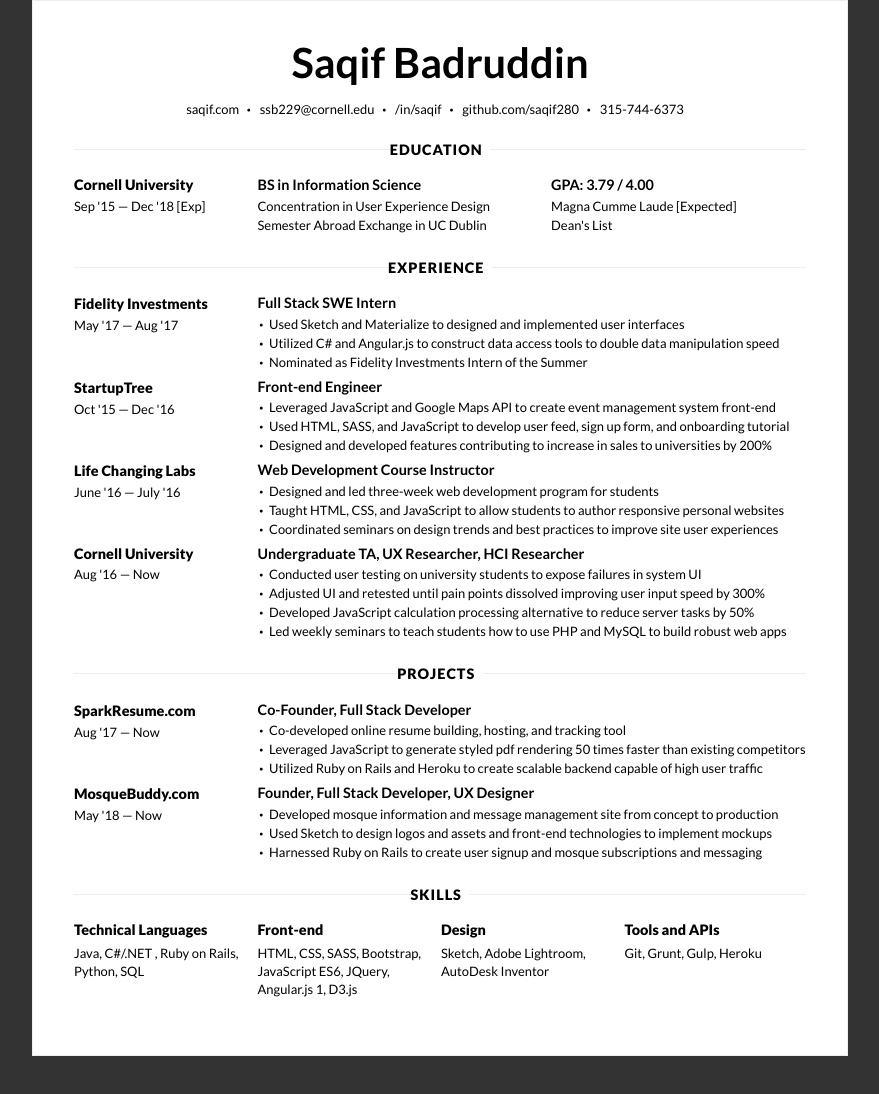
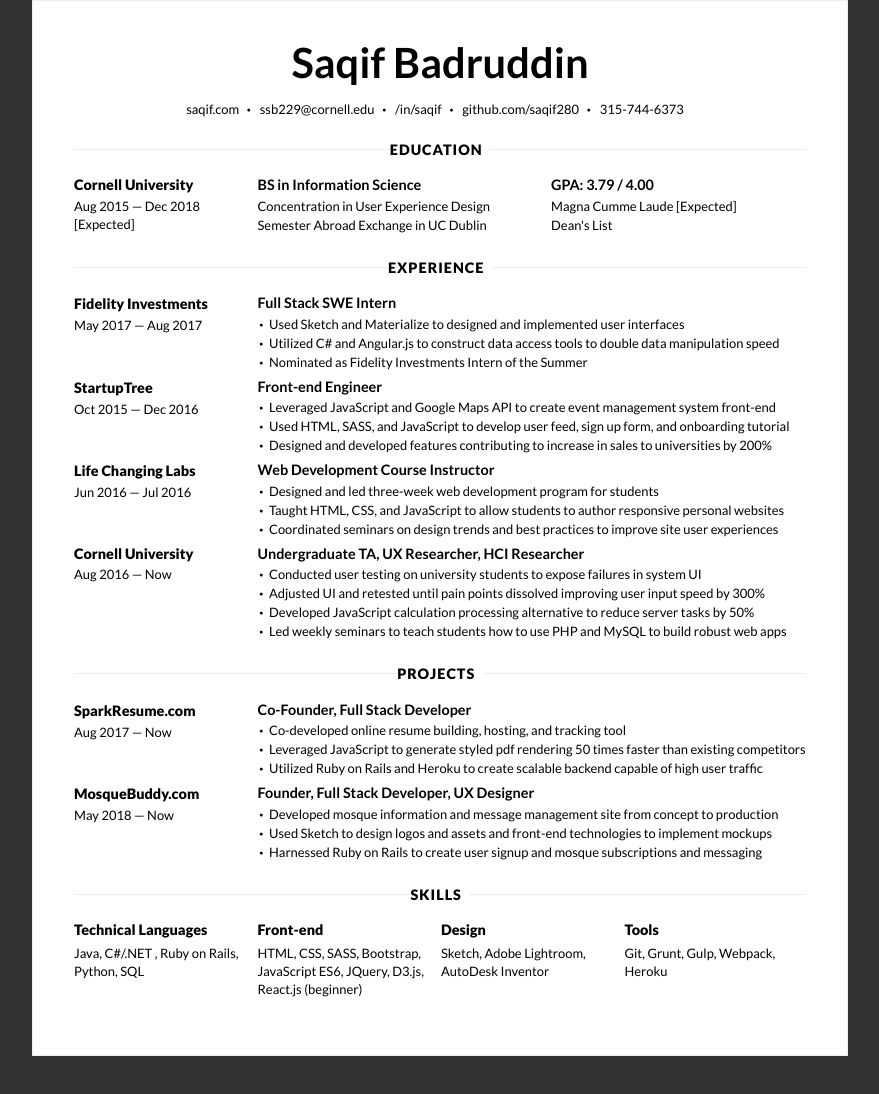
Before and after one commit to Saqif280/resume, a plain HTML site: page index.html in a window 1280 px wide. Shown: the part 40-1134 px from the top of the page, without its empty margins (200-1079 px from the left). Drawn offline with nearby package versions, Linux system fonts and the light colour scheme.

Commit message:
update resume with react

```diff
--- a/index.html
+++ b/index.html
@@ -43,7 +43,8 @@
           <div class="col-xs-25">
             <h3 class="inline">Cornell University</h3>
             <!-- <p>Ithaca, NY</p>LOCATION -->
-            <p>Sep '15 &mdash; Dec '18 [Exp]</p>
+            <p>Aug 2015 &mdash; Dec 2018 [Expected]</p>
+            <!-- <p>Expected Dec 2018</p> -->
           </div>
           <div class="col-xs-40">
             <h3 class="inline light">BS in Information Science</h3>
@@ -64,7 +65,7 @@
           <!-- experience 1 -->
           <!-- <div class="col-xs-25">
             <h3 class="inline"><a href="http://saqif.com/" target="_blank">Freelance</a></h3>
-            <p>July '17 &mdash; Now</p>
+            <p>July 2017 &mdash; Now</p>
           </div>
           <div class="col-xs-75">
             <h3 class="inline light">Web Designer</h3>
@@ -78,7 +79,7 @@
           <div class="col-xs-25">
             <h3 class="inline"><a href="https://www.fidelity.com/" target="_blank">Fidelity Investments</a></h3>
             <!-- <p>Westlake, TX</p>LOCATION -->
-            <p>May '17 &mdash; Aug '17</p>
+            <p>May 2017 &mdash; Aug 2017</p>
           </div>
           <div class="col-xs-75">
             <h3 class="inline light">Full Stack SWE Intern</h3>
@@ -92,7 +93,7 @@
           <div class="col-xs-25">
             <h3 class="inline"><a href="http://startuptree.co/" target="_blank">StartupTree</a></h3>
             <!-- <p>Ithaca, NY</p>LOCATION -->
-            <p>Oct '15 &mdash; Dec '16</p>
+            <p>Oct 2015 &mdash; Dec 2016</p>
           </div>
           <div class="col-xs-75">
             <h3 class="inline light">Front-end Engineer</h3>
@@ -106,7 +107,7 @@
           <div class="col-xs-25">
             <h3 class="inline"><a href="http://www.lifechanginglabs.com" target="_blank">Life Changing Labs</a></h3>
             <!-- <p>Ithaca, NY</p>LOCATION -->
-            <p>June '16 &mdash; July '16</p>
+            <p>Jun 2016 &mdash; Jul 2016</p>
           </div>
           <div class="col-xs-75">
             <h3 class="inline light">Web Development Course Instructor</h3>
@@ -121,7 +122,7 @@
           <div class="col-xs-25">
             <h3 class="inline">Cornell University</h3>
             <!-- <p>Ithaca, NY</p>LOCATION -->
-            <p>Aug '16 &mdash; Now</p>
+            <p>Aug 2016 &mdash; Now</p>
           </div>
           <div class="col-xs-75">
             <h3 class="inline light">Undergraduate TA, UX Researcher, HCI Researcher</h3>
@@ -146,7 +147,7 @@
           <div class="col-xs-25">
             <h3 class="inline"><a href="https://sparkresume.com" target="_blank">SparkResume.com</a></h3>
             <!-- <p>Ithaca, NY</p>LOCATION -->
-            <p>Aug '17 &mdash; Now</p>
+            <p>Aug 2017 &mdash; Now</p>
           </div>
           <div class="col-xs-75">
             <h3 class="inline light">Co-Founder, Full Stack Developer</h3>
@@ -159,7 +160,7 @@
           <div class="col-xs-25">
             <h3 class="inline"><a href="https://mosquebuddy.com" target="_blank">MosqueBuddy.com</a></h3>
             <!-- <p>Ithaca, NY</p>LOCATION -->
-            <p>May '18 &mdash; Now</p>
+            <p>May 2018 &mdash; Now</p>
           </div>
           <div class="col-xs-75">
             <h3 class="inline light">Founder, Full Stack Developer, UX Designer</h3>
@@ -182,17 +183,15 @@
           </div>
           <div class="col-xs-25">
             <h3>Front-end</h3>
-            <p>HTML, CSS, SASS, Bootstrap, JavaScript ES6, JQuery, Angular.js 1, D3.js</p>
-            <!-- TODO: revise , React.js -->
+            <p>HTML, CSS, SASS, Bootstrap, JavaScript ES6, JQuery, D3.js, React.js (beginner)</p>
           </div>
           <div class="col-xs-25">
             <h3>Design</h3>
             <p>Sketch, Adobe Lightroom, AutoDesk Inventor</p>
           </div>
           <div class="col-xs-25">
-            <h3>Tools and APIs</h3>
-            <p>Git, Grunt, Gulp, Heroku</p>
-            <!-- TODO: revise, add: babel, webpack? AWS, -->
+            <h3>Tools</h3>
+            <p>Git, Grunt, Gulp, Webpack, Heroku</p>
           </div>
 
         </div><!-- endrow -->
```
